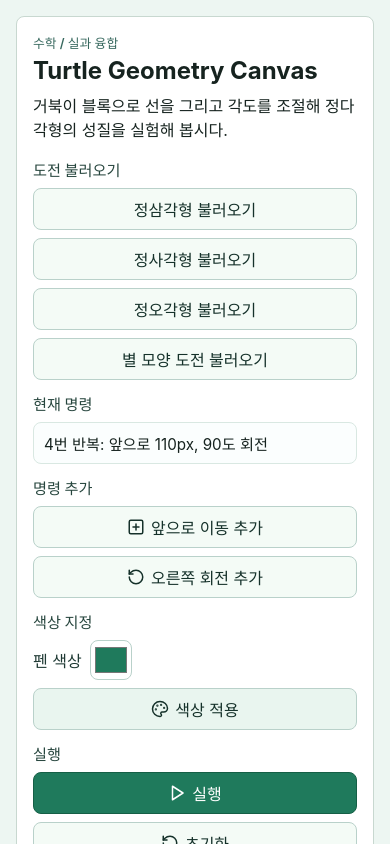
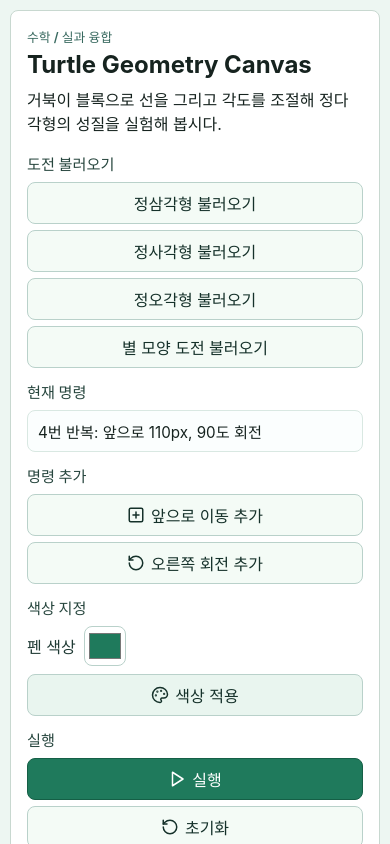
Before and after one commit to WBmaker2/turtle-geometry-canvas, a React (Vite) app: page / in a window 390 px wide. Shown: the top 844 px of the page. Built offline with nearby package versions, Linux system fonts and the light colour scheme.

Commit message:
docs: add classroom guide for turtle geometry

```diff
--- a/src/App.css
+++ b/src/App.css
@@ -213,10 +213,47 @@ button svg {
 @media (max-width: 840px) {
   .app-shell {
     grid-template-columns: 1fr;
+    padding: 10px;
+    overflow-x: hidden;
+  }
+
+  .workspace {
+    grid-template-rows: auto auto;
   }
 
   .button-row,
   .action-row {
+    align-items: stretch;
+  }
+
+  .button-row button,
+  .action-row button {
+    width: 100%;
+  }
+
+  .app-shell,
+  .canvas-stage,
+  .workspace,
+  .control-panel,
+  .result-panel,
+  .lesson-panel,
+  .reflection-panel {
+    overflow-x: hidden;
+  }
+
+  .workspace {
+    min-width: 0;
+    max-width: 100%;
+  }
+
+  .turtle-canvas {
+    max-width: 100%;
+    max-height: 52vh;
+  }
+
+  .button-row,
+  .action-row {
+    gap: 6px;
     grid-template-columns: 1fr;
   }
 }
```
Also changed, not shown: 2 other files (tests, documents, lock files or other folders).
